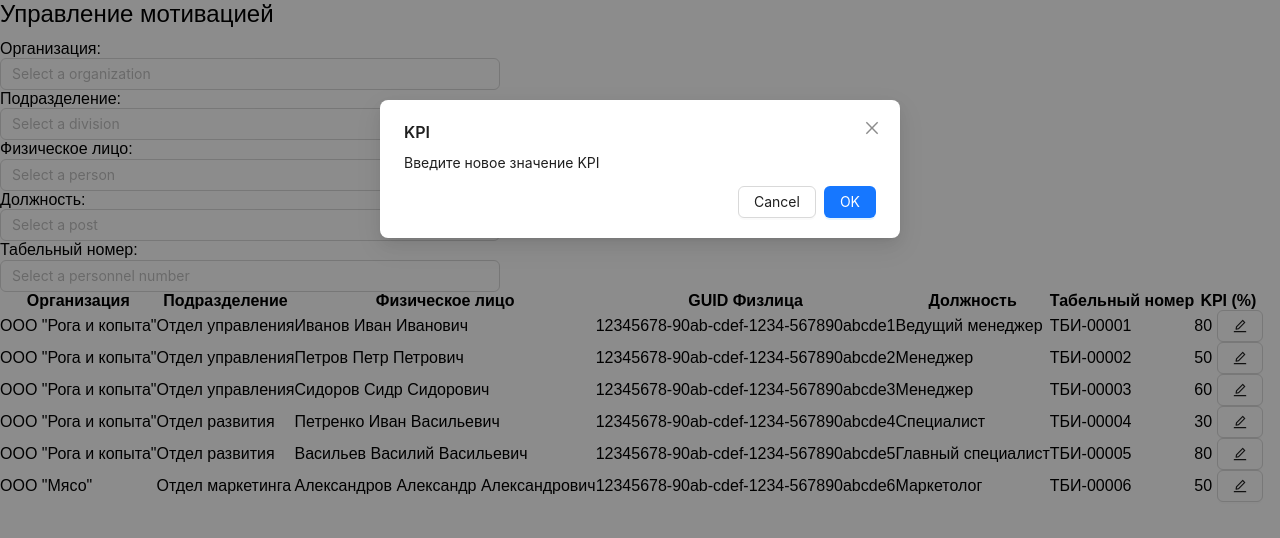
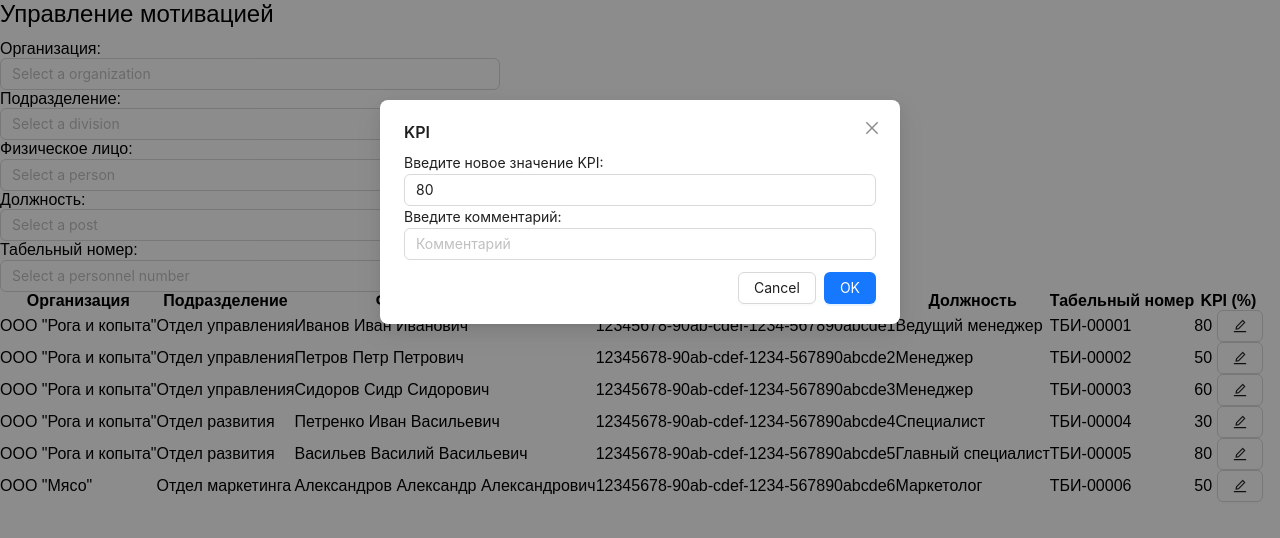
Before and after one commit to natalia-nuikina/Motivation, a Vue app: page / in a window 1280 px wide. Both pictures are taken after a click on the button 1239 px from the left and 325 px from the top of the page. Shown: the top 538 px of the page. Built offline with nearby package versions, Linux system fonts and the light colour scheme.

Commit message:
add edit kpi

```diff
--- a/src/components/TheMotivation.vue
+++ b/src/components/TheMotivation.vue
@@ -12,11 +12,14 @@ const filterOptionInput = (input, option) => {
   return option.value.toLowerCase().indexOf(input.toLowerCase()) >= 0;
 };
 const open = ref(false);
-const handleOk = e => {
+const handleOk = (e) => {
   console.log(e);
+  store.changeKpi(id.value, kpi.value);
   open.value = false;
 };
-
+const kpi = ref('');
+const comment = ref('');
+const id = ref('');
 </script>
 
 <template>
@@ -118,7 +121,7 @@ const handleOk = e => {
             <td>{{ person.personnelNumber }}</td>
             <td>
               {{ person.kpi }}
-              <a-button @click="open = true">
+              <a-button @click="open = true, kpi = person.kpi, id = person.id">
                 <EditOutlined />
               </a-button>
             </td>
@@ -127,7 +130,10 @@ const handleOk = e => {
         </table>
       </div>
       <a-modal v-model:open="open" title="KPI" @ok="handleOk">
-        <div>Введите новое значение KPI</div>
+        <div>Введите новое значение KPI:</div>
+        <a-input v-model:value="kpi" placeholder="KPI" />
+        <div>Введите комментарий:</div>
+        <a-input v-model="comment" placeholder="Комментарий" />
       </a-modal>
     </main>
   </div>
--- a/src/store.js
+++ b/src/store.js
@@ -31,6 +31,16 @@ const store = reactive({
     return Object.keys(this.filters)
   },
 
+  changeKpi(id, newValue) {
+    this.staff = this.staff.map((item) => {
+      if (item.id === id) {
+        item.kpi = newValue;
+        return item;
+      }
+      return item;
+    });
+  },
+
   updateList(filterArr, marker) {
 
     this.filters[marker] = filterArr;
```
